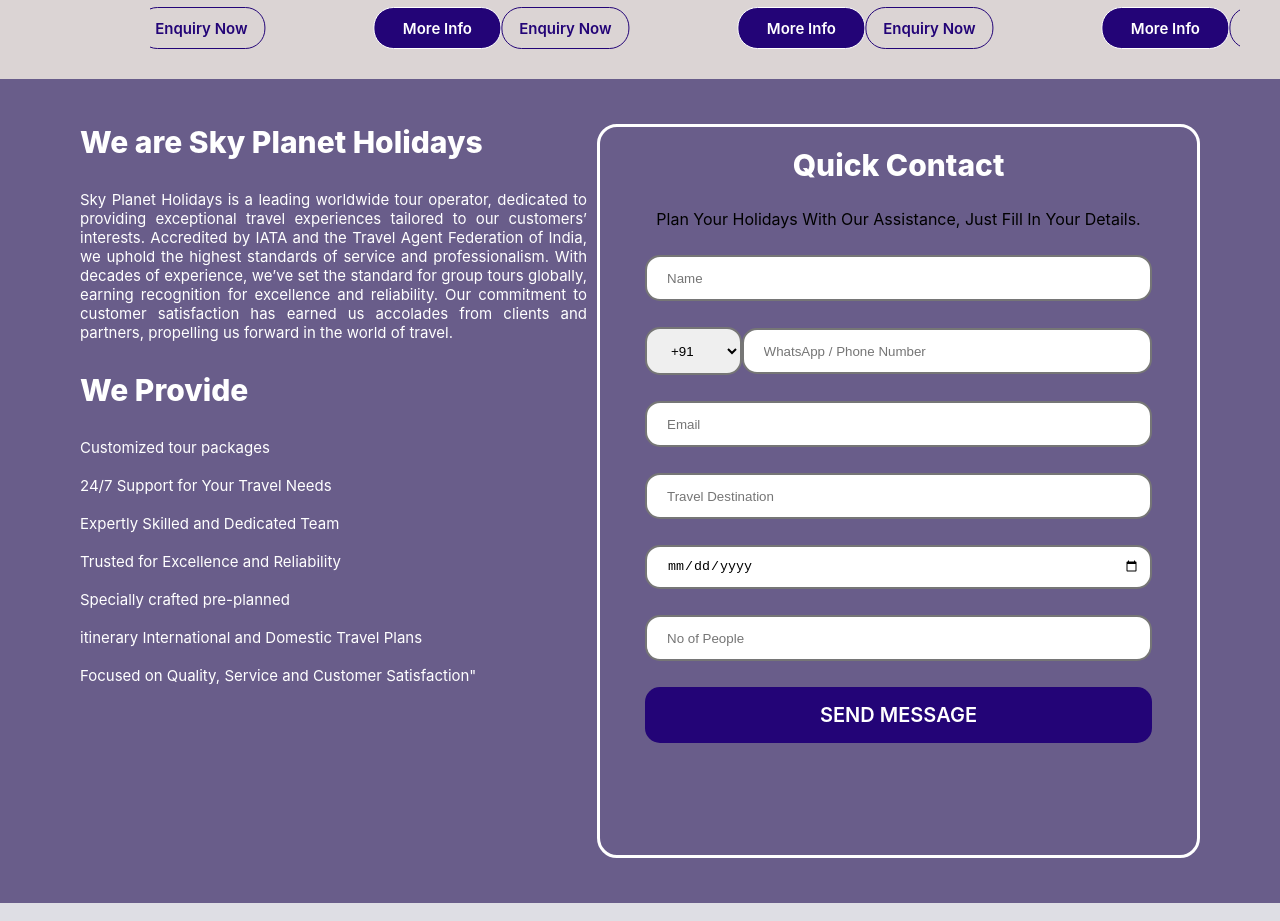
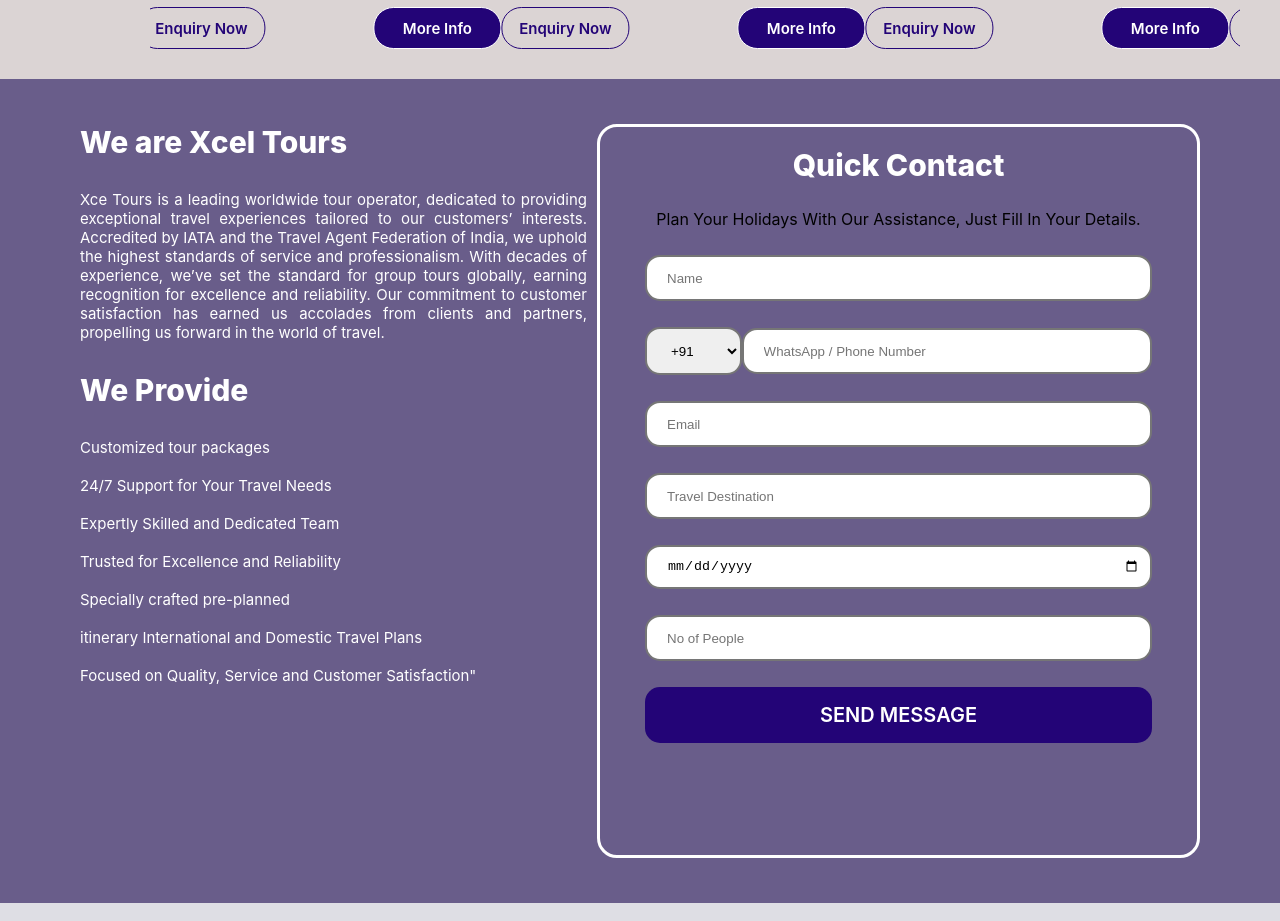
Before and after one commit to ud-k16/tourswebsite, a React (Create React App) app: page / in a window 1280 px wide. Shown: the part 2400-3321 px from the top of the page. Built offline with nearby package versions, Linux system fonts and the light colour scheme.

Commit message:
name changed

```diff
--- a/src/components/home/Contact/index.jsx
+++ b/src/components/home/Contact/index.jsx
@@ -5,16 +5,16 @@
   return (
     <div className={styles.container}>
       <div className={styles.description}>
-        <div className={styles.titleText}>We are Sky Planet Holidays</div>
+        <div className={styles.titleText}>We are Xcel Tours</div>
         <div className={styles.adviceryText}>
-          Sky Planet Holidays is a leading worldwide tour operator, dedicated to
-          providing exceptional travel experiences tailored to our customers’
-          interests. Accredited by IATA and the Travel Agent Federation of
-          India, we uphold the highest standards of service and professionalism.
-          With decades of experience, we’ve set the standard for group tours
-          globally, earning recognition for excellence and reliability. Our
-          commitment to customer satisfaction has earned us accolades from
-          clients and partners, propelling us forward in the world of travel.
+          Xce Tours is a leading worldwide tour operator, dedicated to providing
+          exceptional travel experiences tailored to our customers’ interests.
+          Accredited by IATA and the Travel Agent Federation of India, we uphold
+          the highest standards of service and professionalism. With decades of
+          experience, we’ve set the standard for group tours globally, earning
+          recognition for excellence and reliability. Our commitment to customer
+          satisfaction has earned us accolades from clients and partners,
+          propelling us forward in the world of travel.
         </div>
         <div className={styles.titleText}>We Provide</div>
         <div className={styles.adviceryText}>
```
